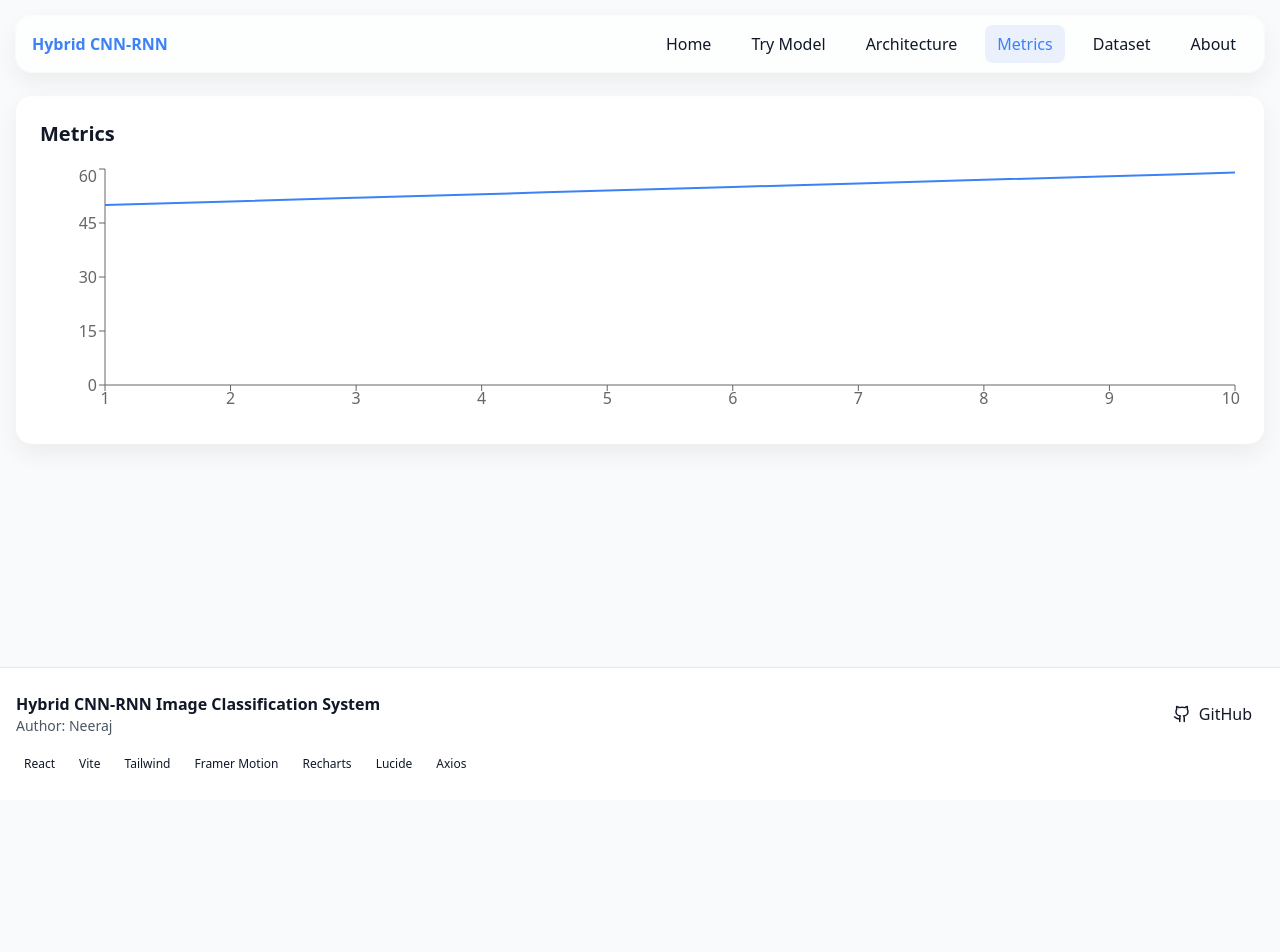
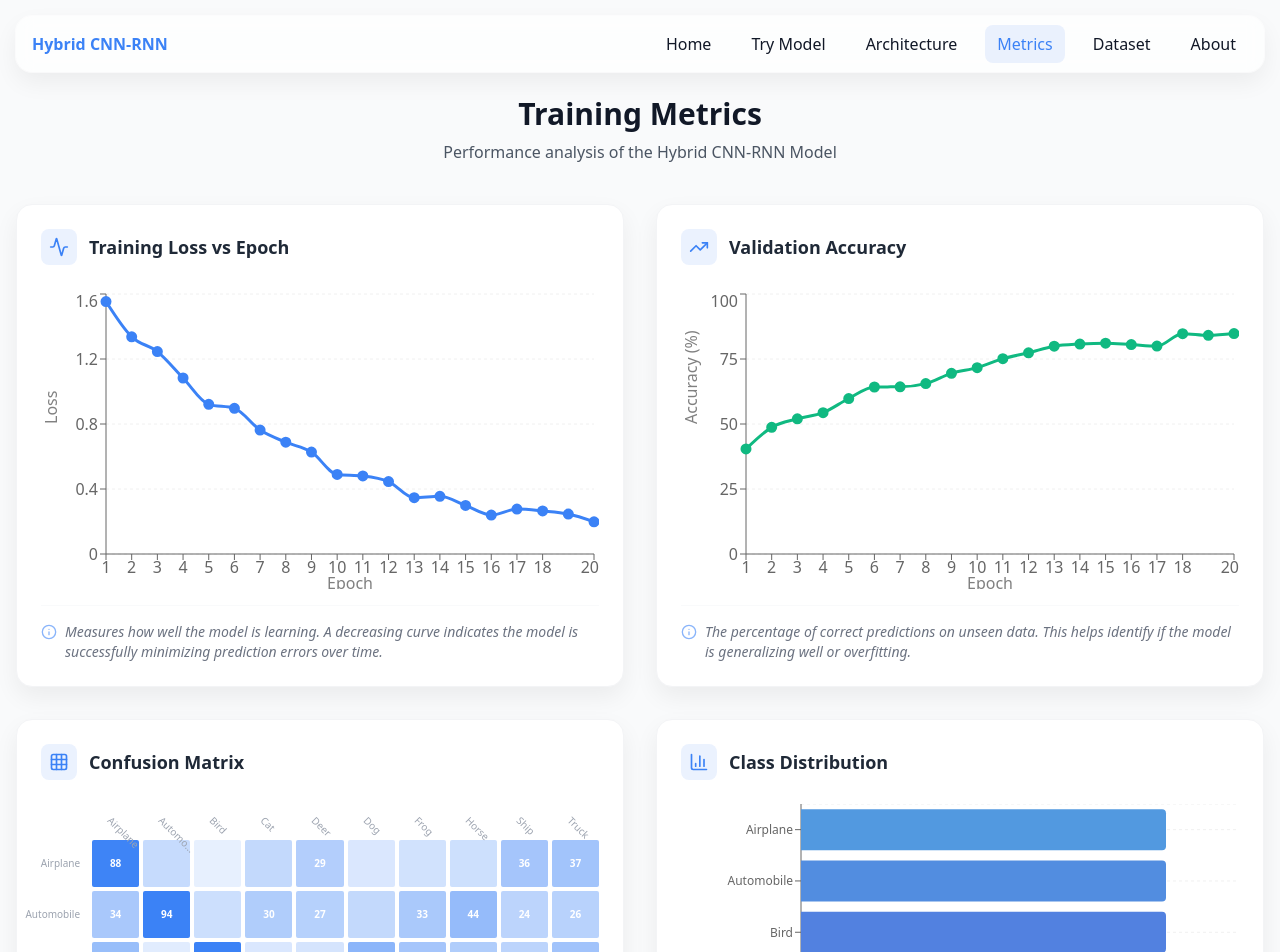
Before and after one commit to neeraj214/hybrid-cnn-rnn-image-classification, a React (Vite) app in the folder frontend/: page /metrics in a window 1280 px wide. Shown: the top 952 px of the page. Before the commit the page ends 800 px from the top, so only its background shows below. Built offline with nearby package versions, Linux system fonts and the light colour scheme.

Commit message:
feat: implement training metrics dashboard with Recharts and Framer Motion

```diff
--- a/frontend/src/pages/Metrics.jsx
+++ b/frontend/src/pages/Metrics.jsx
@@ -1,20 +1,250 @@
-import { ResponsiveContainer, LineChart, Line, XAxis, YAxis, Tooltip } from 'recharts'
+import { useState, useEffect } from 'react'
+import { motion } from 'framer-motion'
+import {
+  ResponsiveContainer,
+  LineChart,
+  Line,
+  XAxis,
+  YAxis,
+  Tooltip,
+  CartesianGrid,
+  BarChart,
+  Bar,
+  Cell,
+  Legend,
+} from 'recharts'
+import { Activity, TrendingUp, Grid, BarChart3, Info } from 'lucide-react'
+import api from '../services/api'
 
-const data = Array.from({ length: 10 }, (_, i) => ({ epoch: i + 1, acc: 50 + i }))
+const CLASS_NAMES = [
+  'Airplane', 'Automobile', 'Bird', 'Cat', 'Deer',
+  'Dog', 'Frog', 'Horse', 'Ship', 'Truck'
+]
+
+const fadeInUp = {
+  initial: { opacity: 0, y: 20 },
+  animate: { opacity: 1, y: 0 },
+  transition: { duration: 0.5 }
+}
+
+const MetricCard = ({ title, icon: Icon, children, explanation, delay = 0 }) => (
+  <motion.div
+    variants={fadeInUp}
+    initial="initial"
+    animate="animate"
+    transition={{ delay }}
+    className="bg-white rounded-2xl shadow-soft p-6 border border-gray-100 flex flex-col h-full"
+  >
+    <div className="flex items-center gap-3 mb-6">
+      <div className="p-2 bg-primary/10 rounded-lg text-primary">
+        <Icon size={20} />
+      </div>
+      <h3 className="text-lg font-bold text-gray-800">{title}</h3>
+    </div>
+    <div className="flex-grow min-h-[300px]">
+      {children}
+    </div>
+    <div className="mt-4 pt-4 border-t border-gray-50 flex gap-2 items-start text-sm text-gray-500 italic">
+      <Info size={16} className="mt-0.5 flex-shrink-0 text-primary/60" />
+      <p>{explanation}</p>
+    </div>
+  </motion.div>
+)
 
 export default function Metrics() {
+  const [loading, setLoading] = useState(true)
+  const [metrics, setMetrics] = useState({
+    epochs: [],
+    train_loss: [],
+    val_accuracy: [],
+    confusion_matrix: [],
+    class_dist: []
+  })
+
+  useEffect(() => {
+    const fetchMetrics = async () => {
+      try {
+        // In a real app, this would be: const { data } = await api.get('/metrics')
+        // For now, we simulate the API response
+        setTimeout(() => {
+          const mockData = {
+            epochs: Array.from({ length: 20 }, (_, i) => i + 1),
+            train_loss: Array.from({ length: 20 }, (_, i) => 1.5 * Math.exp(-i / 8) + Math.random() * 0.1),
+            val_accuracy: Array.from({ length: 20 }, (_, i) => 0.4 + 0.5 * (1 - Math.exp(-i / 10)) + Math.random() * 0.05),
+            confusion_matrix: Array.from({ length: 10 }, () =>
+              Array.from({ length: 10 }, () => Math.floor(Math.random() * 50))
+            ),
+            class_dist: CLASS_NAMES.map(name => ({
+              name,
+              count: 5000 // CIFAR-10 has 5000 images per class in training
+            }))
+          }
+
+          // Diagonal should be higher for a "trained" model
+          for(let i=0; i<10; i++) mockData.confusion_matrix[i][i] = 80 + Math.floor(Math.random() * 20)
+
+          setMetrics(mockData)
+          setLoading(false)
+        }, 800)
+      } catch (err) {
+        console.error('Failed to fetch metrics', err)
+        setLoading(false)
+      }
+    }
+    fetchMetrics()
+  }, [])
+
+  const lossData = metrics.epochs.map((e, i) => ({
+    epoch: e,
+    loss: metrics.train_loss[i]
+  }))
+
+  const accuracyData = metrics.epochs.map((e, i) => ({
+    epoch: e,
+    accuracy: metrics.val_accuracy[i] * 100
+  }))
+
+  if (loading) {
+    return (
+      <div className="flex items-center justify-center min-h-[60vh]">
+        <motion.div
+          animate={{ rotate: 360 }}
+          transition={{ duration: 1, repeat: Infinity, ease: "linear" }}
+          className="w-12 h-12 border-4 border-primary border-t-transparent rounded-full"
+        />
+      </div>
+    )
+  }
+
   return (
-    <div className="rounded-xl bg-white shadow-soft p-6">
-      <h2 className="text-xl font-semibold">Metrics</h2>
-      <div className="mt-4 h-64">
-        <ResponsiveContainer width="100%" height="100%">
-          <LineChart data={data}>
-            <XAxis dataKey="epoch" />
-            <YAxis />
-            <Tooltip />
-            <Line type="monotone" dataKey="acc" stroke="#3b82f6" strokeWidth={2} dot={false} />
-          </LineChart>
-        </ResponsiveContainer>
+    <div className="space-y-8 pb-12">
+      <motion.div {...fadeInUp} className="text-center mb-10">
+        <h1 className="text-3xl font-bold text-gray-900">Training Metrics</h1>
+        <p className="mt-2 text-gray-600">Performance analysis of the Hybrid CNN-RNN Model</p>
+      </motion.div>
+
+      <div className="grid grid-cols-1 lg:grid-cols-2 gap-8">
+        {/* 1. Training Loss */}
+        <MetricCard
+          title="Training Loss vs Epoch"
+          icon={Activity}
+          explanation="Measures how well the model is learning. A decreasing curve indicates the model is successfully minimizing prediction errors over time."
+          delay={0.1}
+        >
+          <ResponsiveContainer width="100%" height="100%">
+            <LineChart data={lossData}>
+              <CartesianGrid strokeDasharray="3 3" vertical={false} stroke="#f0f0f0" />
+              <XAxis dataKey="epoch" label={{ value: 'Epoch', position: 'insideBottom', offset: -5 }} />
+              <YAxis label={{ value: 'Loss', angle: -90, position: 'insideLeft' }} />
+              <Tooltip
+                contentStyle={{ borderRadius: '12px', border: 'none', boxShadow: '0 10px 15px -3px rgba(0,0,0,0.1)' }}
+              />
+              <Line
+                type="monotone"
+                dataKey="loss"
+                stroke="#3b82f6"
+                strokeWidth={3}
+                dot={{ r: 4, fill: '#3b82f6' }}
+                activeDot={{ r: 6 }}
+                animationDuration={1500}
+              />
+            </LineChart>
+          </ResponsiveContainer>
+        </MetricCard>
+
+        {/* 2. Validation Accuracy */}
+        <MetricCard
+          title="Validation Accuracy"
+          icon={TrendingUp}
+          explanation="The percentage of correct predictions on unseen data. This helps identify if the model is generalizing well or overfitting."
+          delay={0.2}
+        >
+          <ResponsiveContainer width="100%" height="100%">
+            <LineChart data={accuracyData}>
+              <CartesianGrid strokeDasharray="3 3" vertical={false} stroke="#f0f0f0" />
+              <XAxis dataKey="epoch" label={{ value: 'Epoch', position: 'insideBottom', offset: -5 }} />
+              <YAxis domain={[0, 100]} label={{ value: 'Accuracy (%)', angle: -90, position: 'insideLeft' }} />
+              <Tooltip
+                contentStyle={{ borderRadius: '12px', border: 'none', boxShadow: '0 10px 15px -3px rgba(0,0,0,0.1)' }}
+              />
+              <Line
+                type="monotone"
+                dataKey="accuracy"
+                stroke="#10b981"
+                strokeWidth={3}
+                dot={{ r: 4, fill: '#10b981' }}
+                activeDot={{ r: 6 }}
+                animationDuration={1500}
+              />
+            </LineChart>
+          </ResponsiveContainer>
+        </MetricCard>
+
+        {/* 3. Confusion Matrix */}
+        <MetricCard
+          title="Confusion Matrix"
+          icon={Grid}
+          explanation="A grid showing the relationship between actual and predicted classes. High values along the diagonal indicate strong classification performance."
+          delay={0.3}
+        >
+          <div className="grid grid-cols-11 gap-1 h-full">
+            <div className="col-span-1"></div>
+            {CLASS_NAMES.map(name => (
+              <div key={name} className="text-[10px] font-medium text-gray-400 rotate-45 origin-bottom-left truncate h-8">
+                {name}
+              </div>
+            ))}
+
+            {metrics.confusion_matrix.map((row, i) => (
+              <>
+                <div key={`label-${i}`} className="text-[10px] font-medium text-gray-400 flex items-center justify-end pr-2">
+                  {CLASS_NAMES[i]}
+                </div>
+                {row.map((val, j) => {
+                  const opacity = val / 100
+                  return (
+                    <motion.div
+                      key={`${i}-${j}`}
+                      initial={{ opacity: 0 }}
+                      animate={{ opacity: 1 }}
+                      transition={{ delay: 0.5 + (i * 10 + j) * 0.005 }}
+                      className="aspect-square rounded-sm flex items-center justify-center text-[10px] text-white font-bold"
+                      style={{ backgroundColor: `rgba(59, 130, 246, ${opacity + 0.1})` }}
+                      title={`Actual: ${CLASS_NAMES[i]}, Pred: ${CLASS_NAMES[j]} - ${val}`}
+                    >
+                      {val > 20 ? val : ''}
+                    </motion.div>
+                  )
+                })}
+              </>
+            ))}
+          </div>
+        </MetricCard>
+
+        {/* 4. Class Distribution */}
+        <MetricCard
+          title="Class Distribution"
+          icon={BarChart3}
+          explanation="Shows the number of samples per class in the dataset. Balanced distribution ensures the model doesn't become biased towards specific classes."
+          delay={0.4}
+        >
+          <ResponsiveContainer width="100%" height="100%">
+            <BarChart data={metrics.class_dist} layout="vertical" margin={{ left: 40 }}>
+              <CartesianGrid strokeDasharray="3 3" horizontal={true} vertical={false} stroke="#f0f0f0" />
+              <XAxis type="number" />
+              <YAxis dataKey="name" type="category" width={80} tick={{ fontSize: 12 }} />
+              <Tooltip
+                cursor={{ fill: 'transparent' }}
+                contentStyle={{ borderRadius: '12px', border: 'none', boxShadow: '0 10px 15px -3px rgba(0,0,0,0.1)' }}
+              />
+              <Bar dataKey="count" radius={[0, 4, 4, 0]} animationDuration={1500}>
+                {metrics.class_dist.map((entry, index) => (
+                  <Cell key={`cell-${index}`} fill={`hsl(${210 + index * 5}, 70%, 60%)`} />
+                ))}
+              </Bar>
+            </BarChart>
+          </ResponsiveContainer>
+        </MetricCard>
       </div>
     </div>
   )
```
